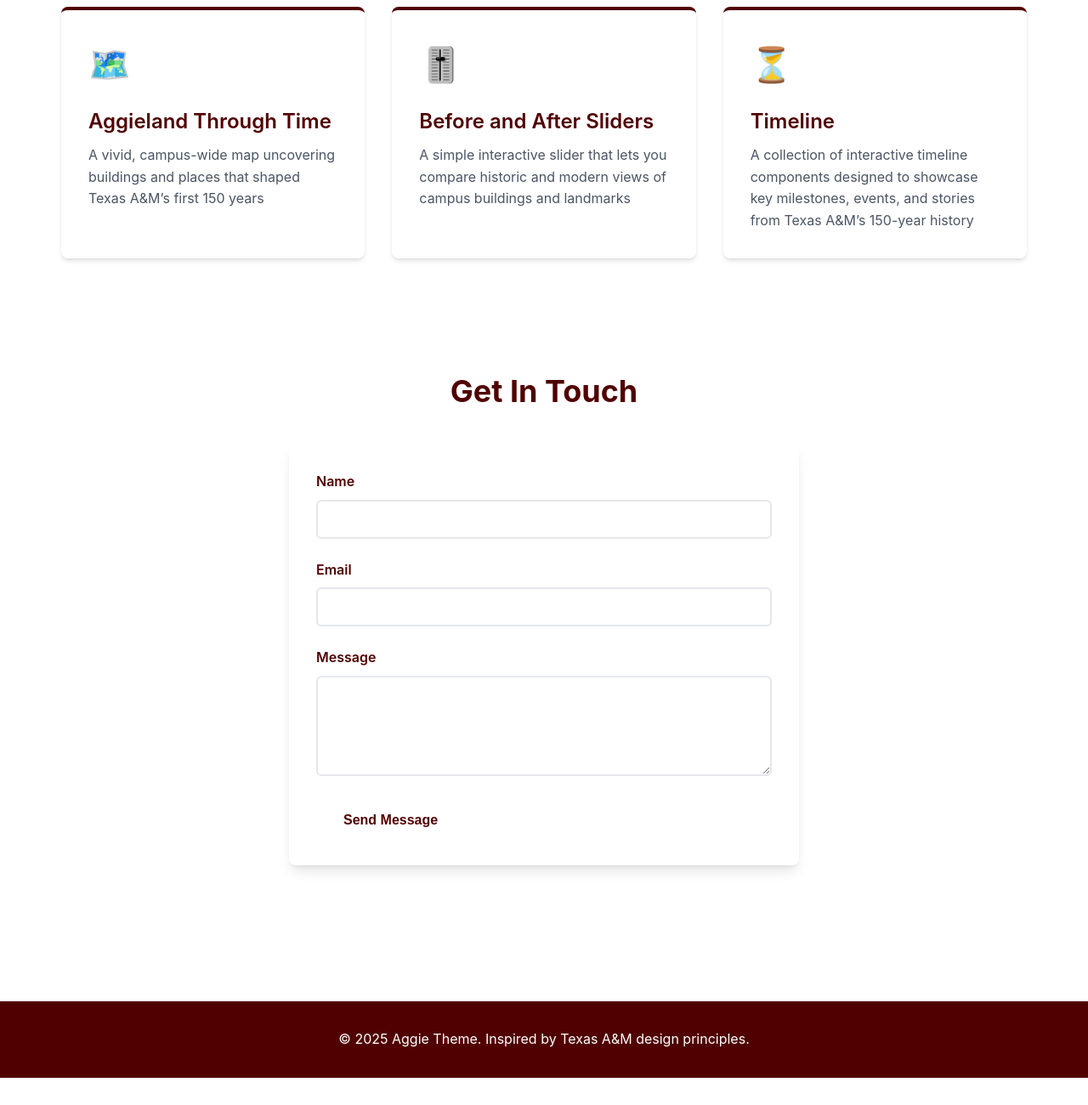
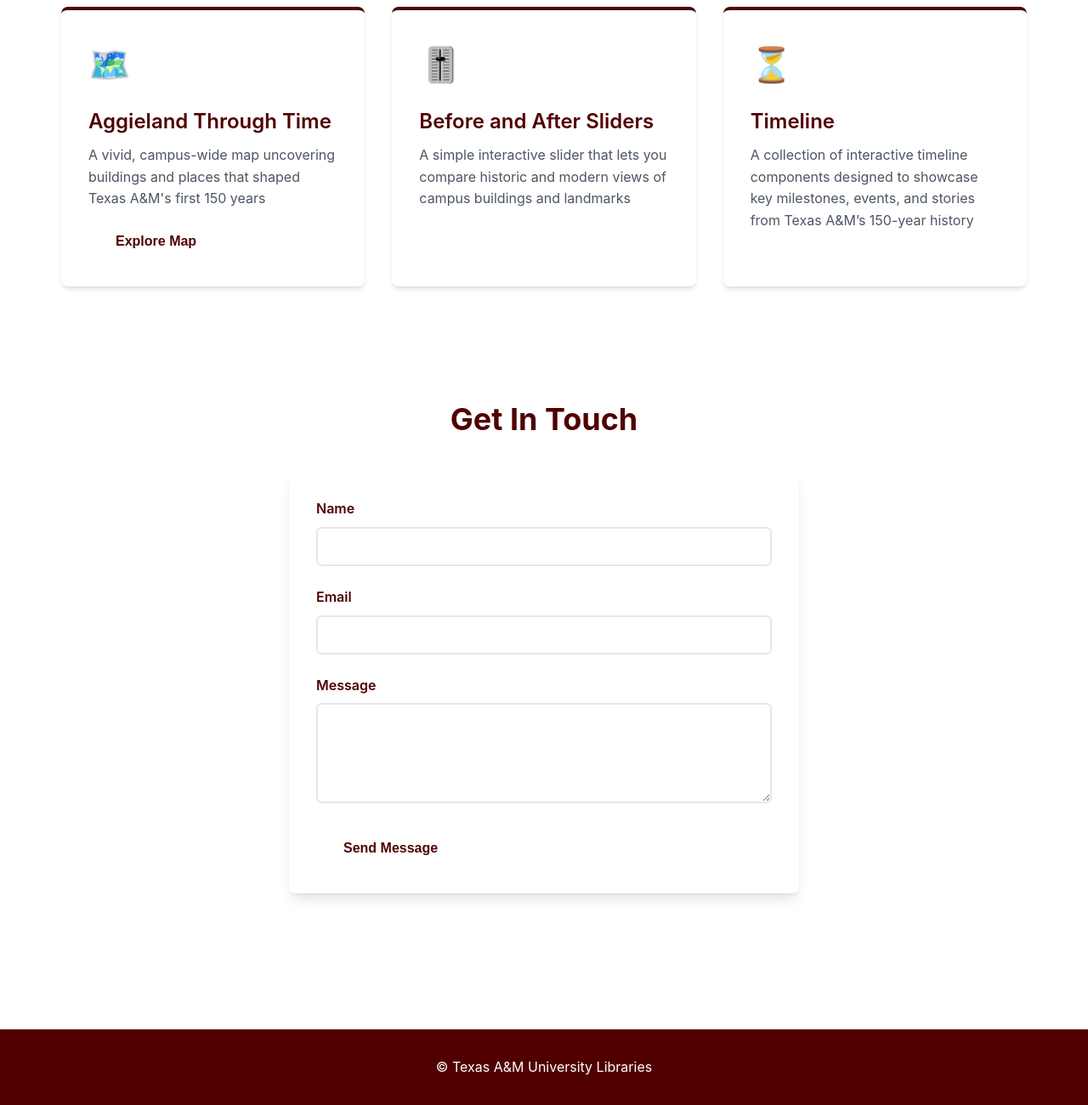
Before and after one commit to tamulib-dc-labs/sesquicentennial-demos, a website built with Vite: page index.html in a window 1280 px wide. Shown: the part 1068-2368 px from the top of the page at 85% size. Before the commit the page ends 2336 px from the top, so only its background shows below. Built offline with nearby package versions, Linux system fonts and the light colour scheme.

Commit message:
Update index.

```diff
--- a/index.html
+++ b/index.html
@@ -15,7 +15,7 @@
         <ul class="nav-menu">
           <li><a href="#map">Map</a></li>
           <li><a href="#sliders">Sliders</a></li>
-          <li><a href="#timelin3">Timeline</a></li>
+          <li><a href="#timelinwe">Timeline</a></li>
           <li><a href="#contact">Contact</a></li>
         </ul>
       </div>
@@ -40,13 +40,16 @@
       <section id="programs" class="section">
         <h2 class="section-title">Features</h2>
         <div class="card-grid">
+          <a href="map.html" style="text-decoration: none; color: inherit;">
             <div class="card">
               <div class="card-icon map" id="map">🗺️</div>
               <h3 class="card-title">Aggieland Through Time</h3>
               <p class="card-text">
-              A vivid, campus-wide map uncovering buildings and places that shaped Texas A&M’s first 150 years
+                A vivid, campus-wide map uncovering buildings and places that shaped Texas A&M's first 150 years
               </p>
+              <button class="btn btn-primary" style="margin-top: 1rem;">Explore Map</button>
             </div>
+          </a>
           <div class="card">
             <div class="card-icon">🎚️</div>
             <h3 class="card-title">Before and After Sliders</h3>
@@ -88,7 +91,7 @@
 
     <footer class="footer">
       <div class="footer-content">
-        <p>&copy; 2025 Aggie Theme. Inspired by Texas A&M design principles.</p>
+        <p>&copy; Texas A&M University Libraries</p>
       </div>
     </footer>
 
```
Lines whose indentation alone changed are shown as unchanged.
